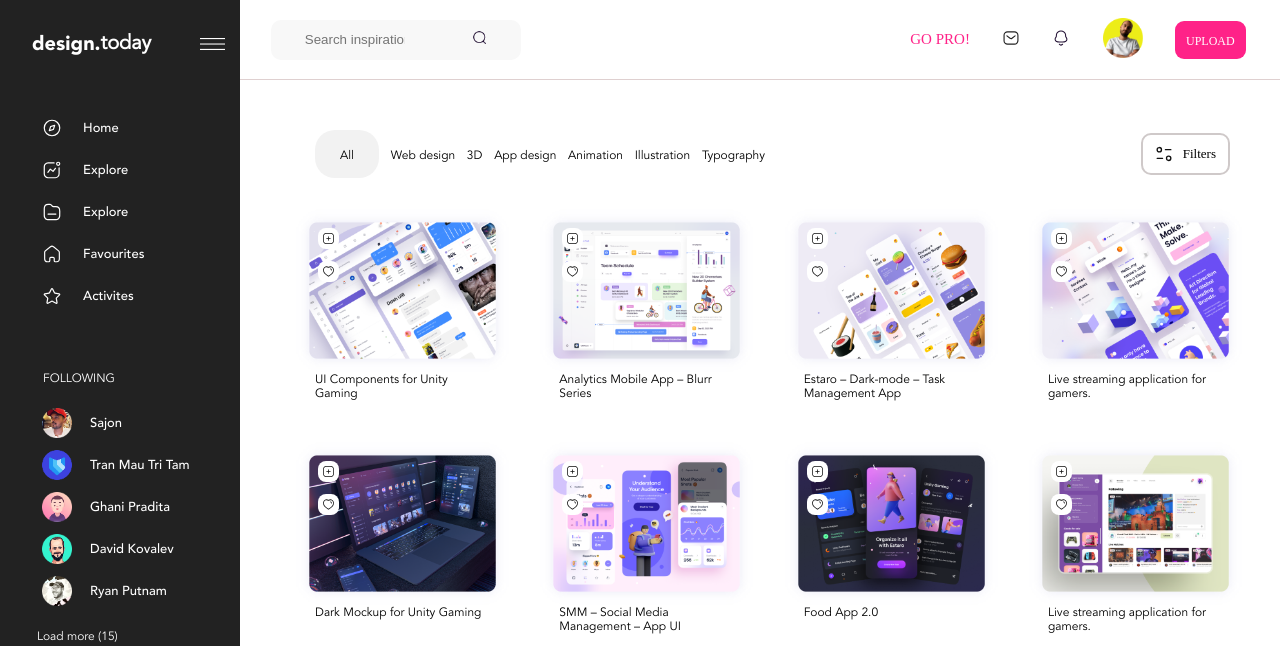
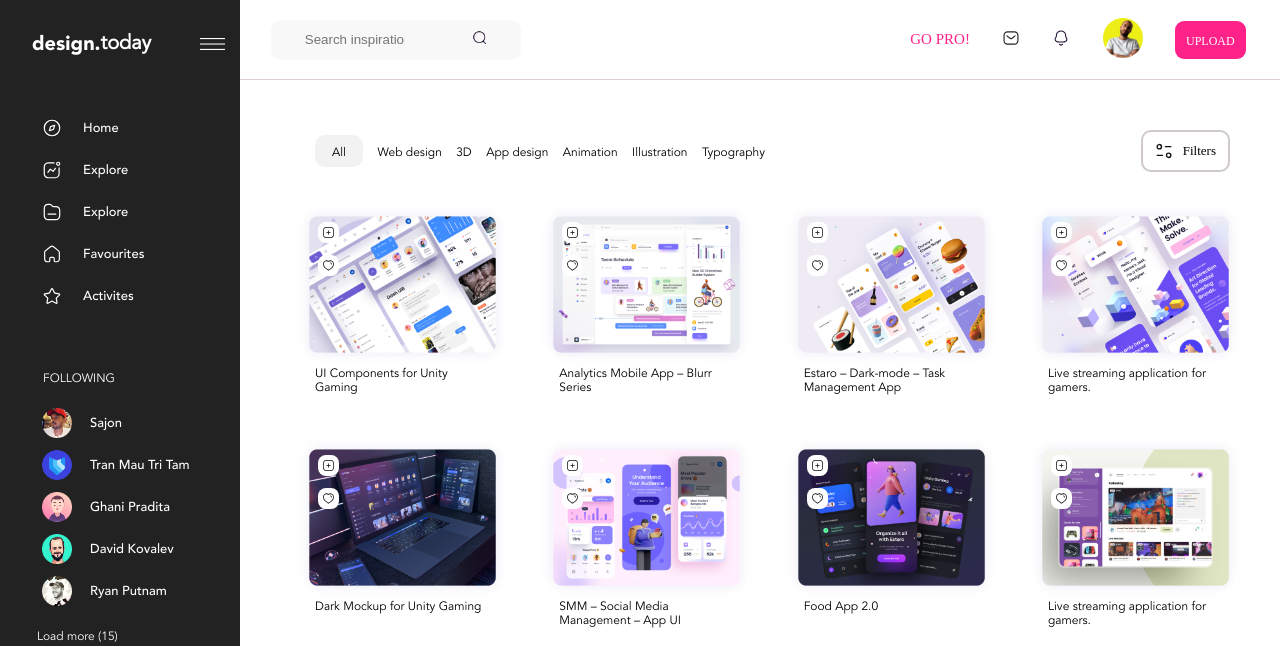
Before and after one commit to kkakuchaia/PROJECT, a plain HTML site: page index.html in a window 1280 px wide. In both pictures the pointer is over the element "All". Shown: the top 646 px of the page. Drawn offline with Linux system fonts and the light colour scheme.

Commit message:
Update style.css

```diff
--- a/css/style.css
+++ b/css/style.css
@@ -346,8 +346,8 @@ footer{
 }
 .filters div:hover{
     background-color: #F2F2F2;
-    padding: 15px 25px;
-    border-radius: 20px;
+    padding: 7px 17px;
+    border-radius: 10px;
     transition-delay: 0.1s;
     transition-duration: 0.2s;
 }
@@ -584,7 +584,6 @@ footer{
     .header-bar{
         max-width: 1000px;
         padding-left: 0px;
-
     }
     .personal-side {
         width: 400px;
@@ -611,5 +610,4 @@ footer{
         max-width: 900px;
         padding: 70px 15px;
     }
-
 }
```
